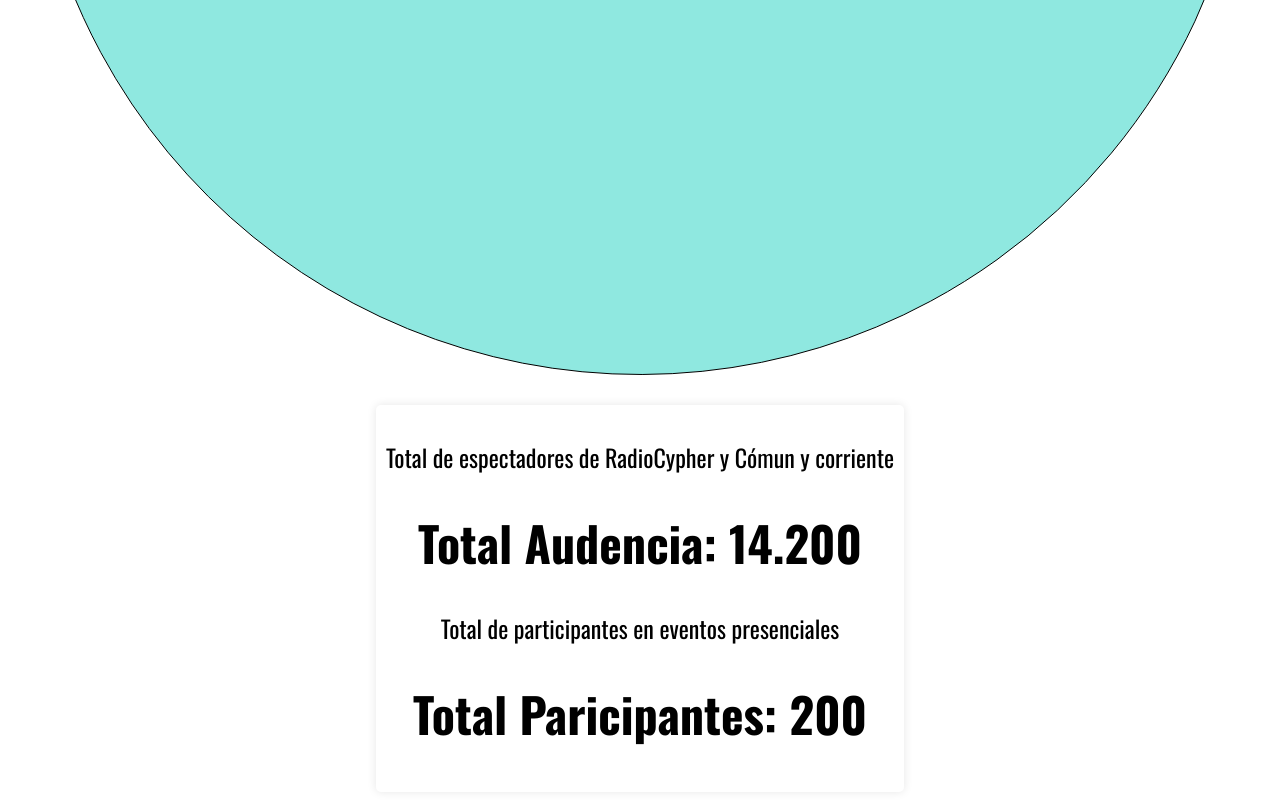
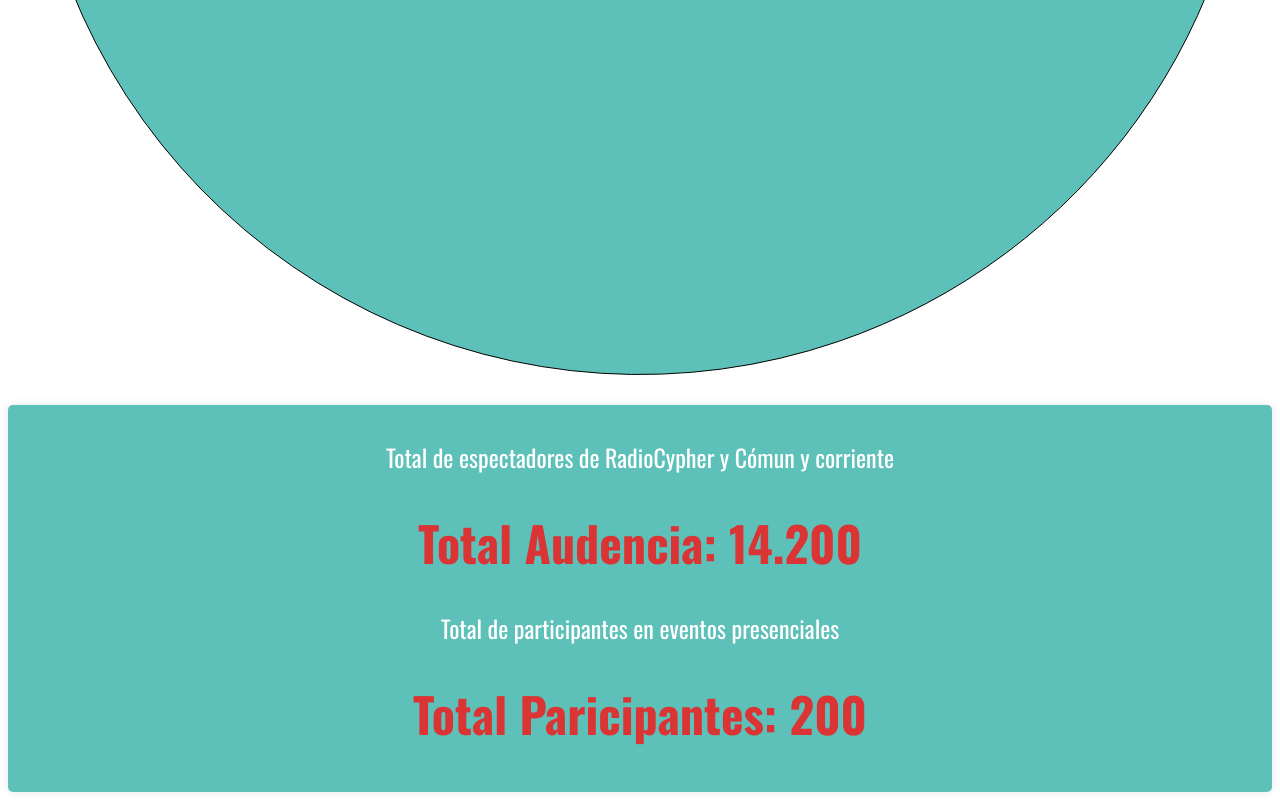
Before and after one commit to Noisk8/ChartsImpacto, a plain HTML site: page web3wasi.html in a window 1280 px wide. In both pictures the pointer is over the element 640 px from the left and 1495 px from the top of the page. Shown: the part 897-1697 px from the top of the page. Drawn offline with nearby package versions, Linux system fonts and the light colour scheme.

Commit message:
add hover a la tarjeta

```diff
--- a/web3wasi.html
+++ b/web3wasi.html
@@ -32,18 +32,27 @@
     .tooltip .description {
       margin: 10px 0;
     }
+    .info-card:hover {
+        background-color: #5dc1b9;
+        color: white;
+    }
+    .info-card:hover h1 {
+        color: #db3434;
+    }
   </style>
 </head>
 <body>
   <canvas id="myPieChart"></canvas>
-  <div style="display: flex; justify-content: center; align-items: center; padding-top: 30px;">
-    <div style="text-align: center; font-family: 'Oswald', sans-serif; font-size: 24px; padding: 10px; box-shadow: 0 0 10px rgba(0, 0, 0, 0.1); border-radius: 5px;">
-       <p>Total de espectadores de RadioCypher y Cómun y corriente</p>
+
+<div style="display: flex; justify-content: center; align-items: center; padding-top: 30px;"></div>
+    <div class="info-card" style="text-align: center; font-family: 'Oswald', sans-serif; font-size: 24px; padding: 10px; box-shadow: 0 0 10px rgba(0, 0, 0, 0.1); border-radius: 5px; transition: all 0.3s ease;">
+        <p>Total de espectadores de RadioCypher y Cómun y corriente</p>
         <h1>Total Audencia: 14.200</h1>
         <p>Total de participantes en eventos presenciales</p>
         <h1>Total Paricipantes: 200</h1>
     </div>
 </div>
+
   <script>
     var ctx = document.getElementById('myPieChart').getContext('2d');
     const data = {
@@ -55,7 +64,7 @@
 
       ],
       datasets: [{
-        data: [10.200, 996, 200,],
+        data: [10200, 996, 200,],
         backgroundColor: ['#5dc1b9', '#8fe8e0', '#db3434'],
         hoverBackgroundColor: ['#a23e46', '#70171f', '#24cbcb'],
         borderColor: '#000000',
```
Also changed, not shown: arteypensamiento.html (+8 -1 lines), comunicaciones.html (+8 -1 lines), dformacion.html (+8 -1 lines).
